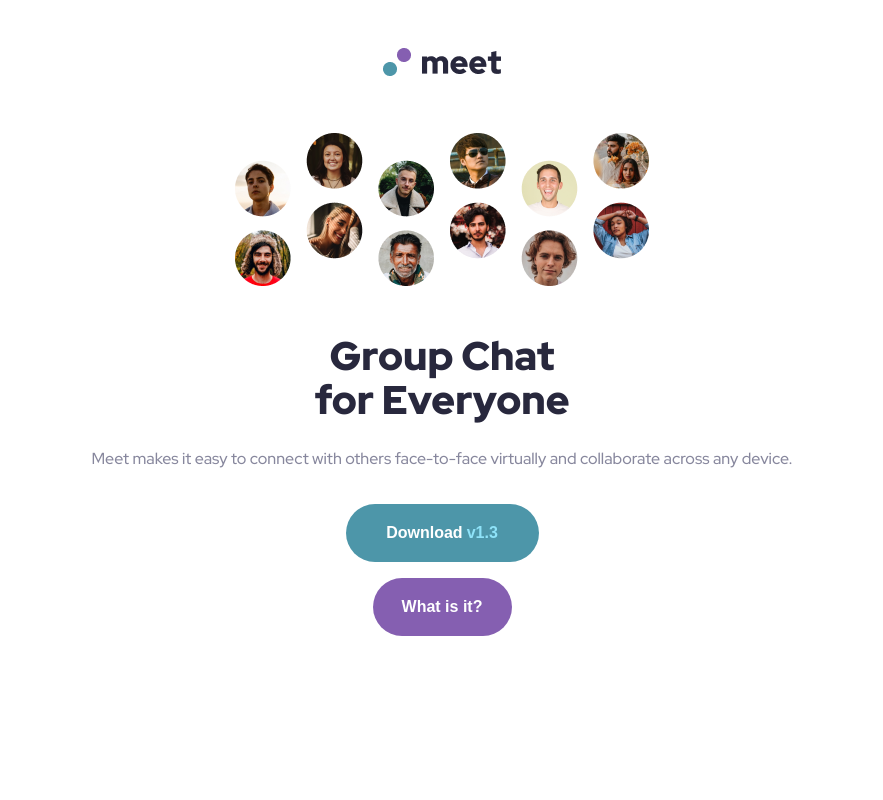
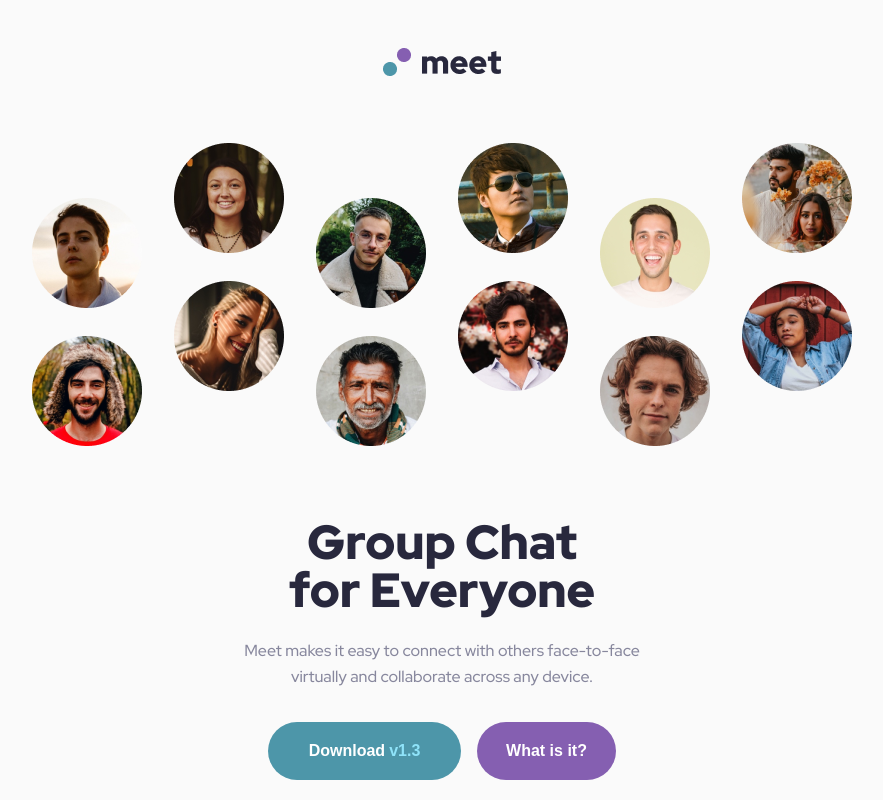
Before and after one commit to 0x41-li/meet-landing-page, a React (Create React App) app: page / in a window 1280 px wide. Shown: the whole page, without its empty margins (198-1081 px from the left). Built offline with nearby package versions, Linux system fonts and the light colour scheme.

Commit message:
Tablet version: Header and Hero section completed

```diff
--- a/src/App.scss
+++ b/src/App.scss
@@ -12,6 +12,7 @@ html {
 
 body {
   font-family: "Red Hat Display", Arial, Helvetica, sans-serif;
+  background: #fafafa;
 }
 
 img {
@@ -36,19 +37,49 @@ header {
   padding-bottom: 54px;
   display: flex;
   justify-content: center;
+
+  @media screen and (min-width: 768px) {
+    padding-bottom: 64px;
+  }
 }
 
 // - Hero
+
+.hero {
+  max-width: 414px;
+  margin: 0 auto;
+
+  @media screen and (min-width: 768px) {
+    max-width: unset;
+  }
+}
+
 .hero__image {
   margin-bottom: 48px;
   display: flex;
   justify-content: center;
   overflow: hidden;
+
+  @media screen and (min-width: 768px) {
+    margin-bottom: 72px;
+  }
 }
 
 .hero__img-m {
   max-width: unset;
 
+  @media screen and (min-width: 768px) {
+    display: none;
+  }
+}
+
+.hero__img-t {
+  display: none;
+  max-width: 820px;
+
+  @media screen and (min-width: 768px) {
+    display: block;
+  }
 }
 
 h1 {
@@ -59,6 +90,11 @@ h1 {
   line-height: 44px;
 
   padding: 0px 24px;
+
+  @media screen and (min-width: 768px) {
+    font-size: 48px;
+    line-height: 48px;
+  }
 }
 
 .hero__p {
@@ -72,6 +108,13 @@ h1 {
   padding: 0px 24px;
 
   color: #87879d;
+
+  @media screen and (min-width: 768px) {
+    max-width: 457px;
+
+    margin-left: auto;
+    margin-right: auto;
+  }
 }
 
 .hero__btns {
@@ -80,6 +123,10 @@ h1 {
   flex-direction: column;
   align-items: center;
   justify-content: center;
+
+  @media screen and (min-width: 768px) {
+    flex-direction: row;
+  }
 }
 
 .hero__download-btn {
@@ -98,6 +145,11 @@ h1 {
   line-height: 26px;
 
   margin-bottom: 16px;
+
+  @media screen and (min-width: 768px) {
+    margin-bottom: 0;
+    margin-right: 16px;
+  }
 }
 
 .hero__btn__app-version {
--- a/src/components/Hero.js
+++ b/src/components/Hero.js
@@ -1,11 +1,13 @@
 import React from "react";
-import heroMobileImg from "../assets/images/hero-img.png";
+import heroMobileImg from "../assets/images/hero-img-mobile.png";
+import heroTabletImg from "../assets/images/hero-img-tablet.png";
 
 export default function Hero() {
   return (
     <div className="hero">
       <div className="hero__image">
         <img className="hero__img-m" src={heroMobileImg} alt="" />
+        <img className="hero__img-t" src={heroTabletImg} alt="" />
       </div>
       <h1>
         Group Chat <br />
```
Also changed, not shown: src/assets/images/hero-img-mobile.png (renamed from src/assets/images/hero-img.png), src/assets/images/hero-img-tablet.png (added).
